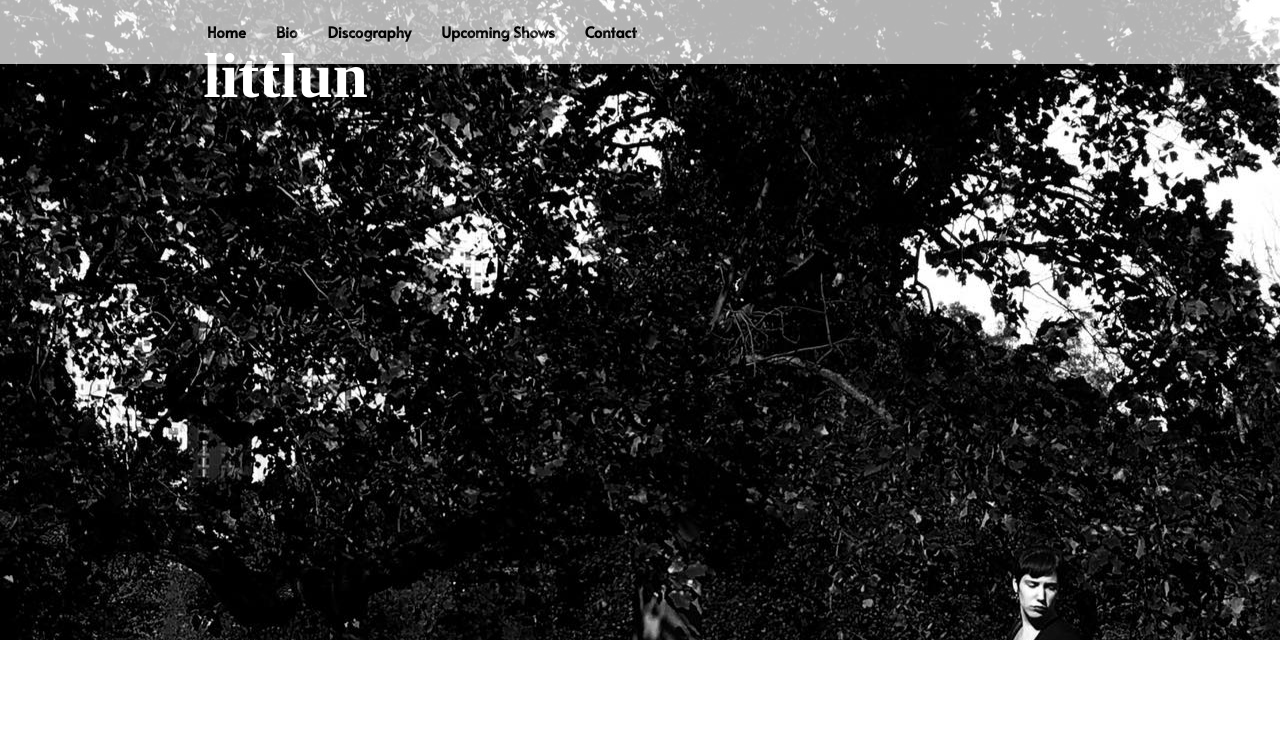
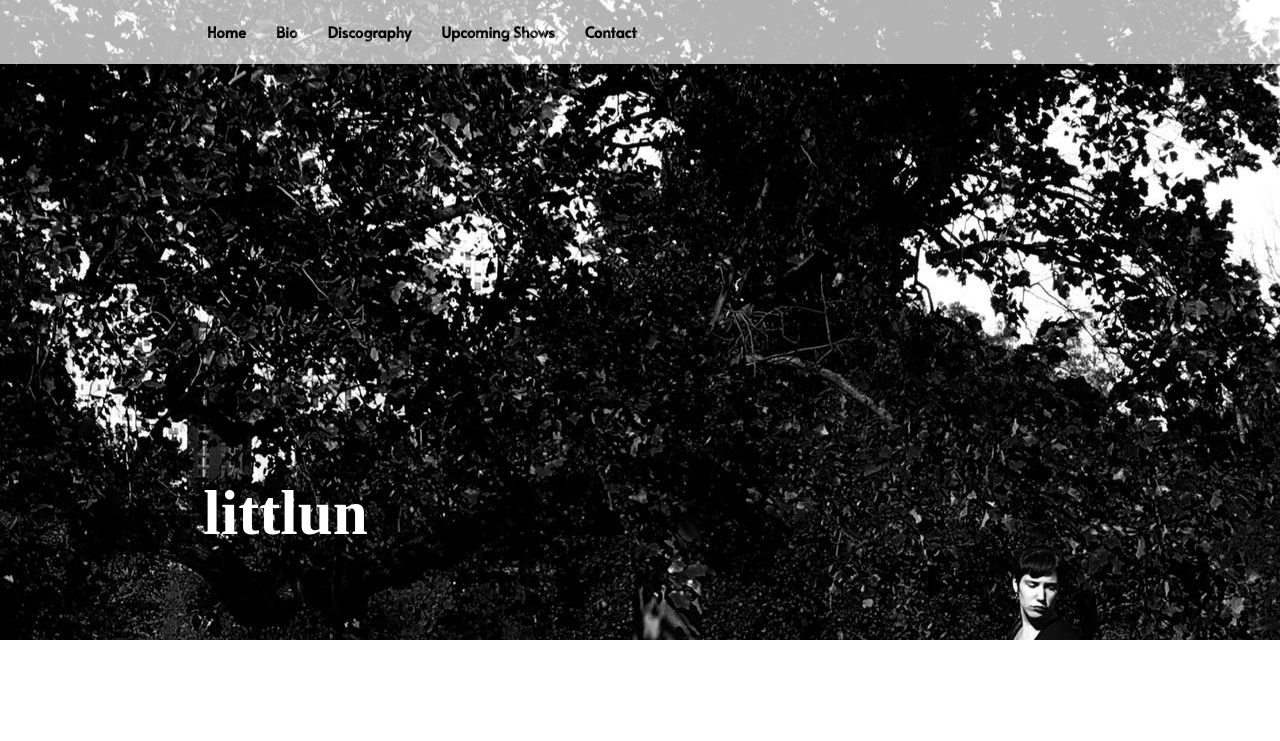
Before and after one commit to davidmbedford/littlunmusic, a React (Create React App) app: page / in a window 1280 px wide. Shown: the top 741 px of the page. Built offline with nearby package versions, Linux system fonts and the light colour scheme; a web font is replaced by a local one.

Commit message:
title improved and set to temp position at bottom left

```diff
--- a/src/components/parallax/index.js
+++ b/src/components/parallax/index.js
@@ -20,7 +20,7 @@ class Parallax extends Component {
               <div className="container">
                 <div className="row">
                   <div className="col s12 titleStyle">
-                    <h1>littlun</h1>
+                    <h1 id="title">littlun</h1>
                   </div>
                 </div>
               </div>
--- a/src/components/parallax/style.css
+++ b/src/components/parallax/style.css
@@ -15,6 +15,12 @@
     color: white;
     font-family: 'Gravitas One', cursive;
     font-size: 30vw;
+  }
+
+h1#title {
+  position: relative;
+  padding-top: 50%;
+  text-align: left;
 }
 
 /* font-family: 'Roboto Mono', monospace;
```
